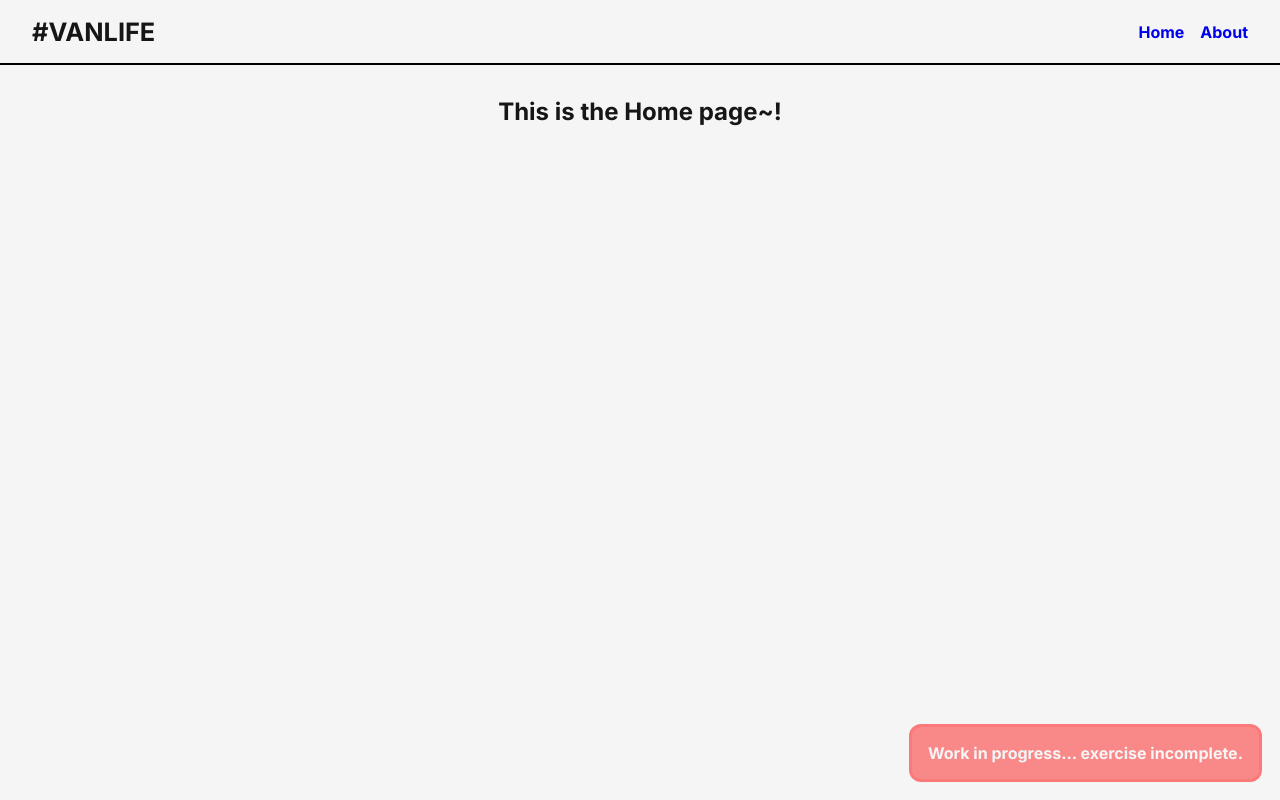
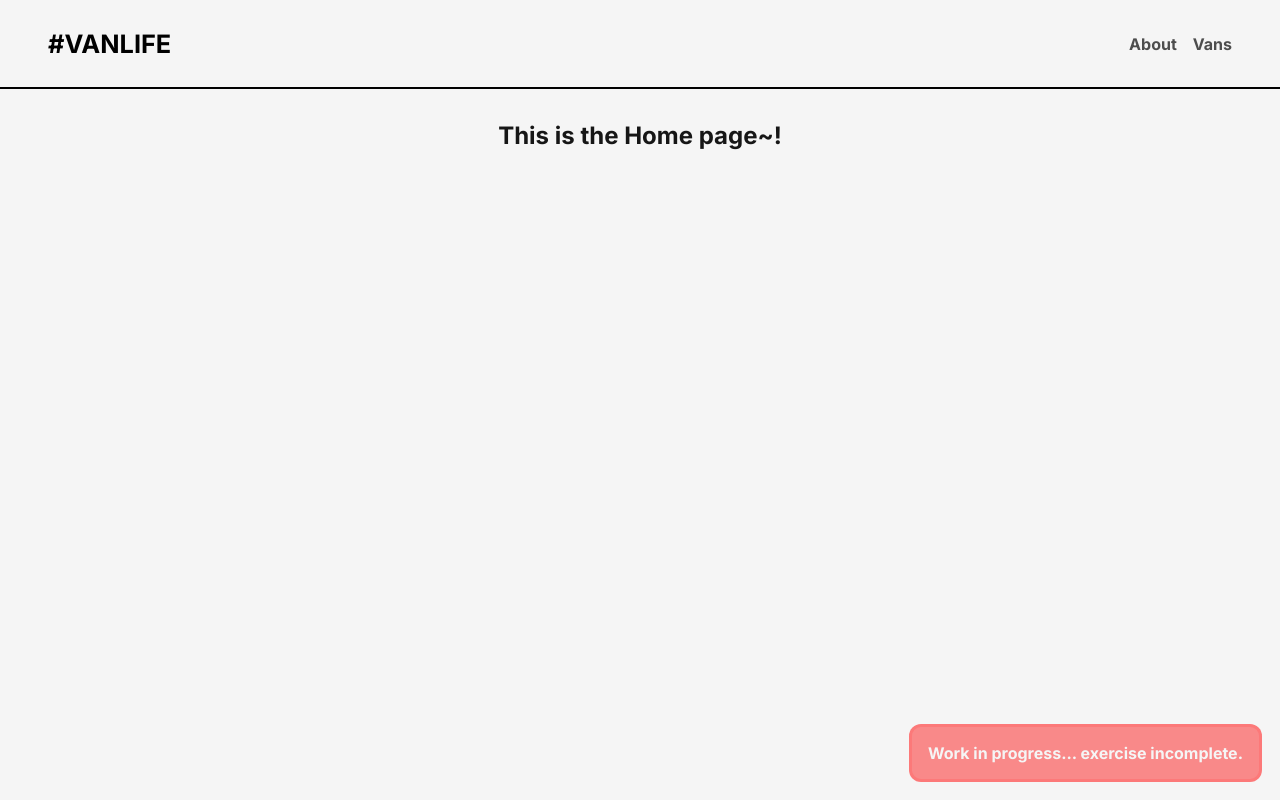
Before and after one commit to MadHapps/Module-11---Van-Life, a React (Vite) app: page / in a window 1280 px wide. Built offline with nearby package versions, Linux system fonts and the light colour scheme.

Commit message:
Updated Navbar padding

```diff
--- a/src/App.jsx
+++ b/src/App.jsx
@@ -1,8 +1,9 @@
 import "./App.css";
 import { BrowserRouter as Router, Routes, Route } from "react-router-dom";
+import Layout from "./components/Layout";
 import Home from "./pages/Home";
 import About from "./pages/About";
-import Layout from "./components/Layout";
+import Vans from "./pages/Vans";
 
 function App() {
   return (
@@ -11,6 +12,7 @@ function App() {
         <Routes>
           <Route path="/" element={<Home />}  />
           <Route path="/about" element={<About />}  />
+          <Route path="/vans" element={<Vans />}  />
         </Routes>
       </Layout>
     </Router>
--- a/src/components/Navbar.jsx
+++ b/src/components/Navbar.jsx
@@ -5,12 +5,12 @@ export default function Navbar() {
 
     return (
         <nav>
-            <h1 role="banner" className="logo">
+            <Link to="/" className="logo" role="banner">
                 #VANLIFE
-            </h1>
+            </Link>
             <div className="link-wrapper">
-                <Link to="/">Home</Link>
                 <Link to="/about">About</Link>
+                <Link to="/vans">Vans</Link>
             </div>
         </nav>
     )
--- a/src/components/styling/Navbar.css
+++ b/src/components/styling/Navbar.css
@@ -2,22 +2,39 @@ nav {
     display: flex;
     justify-content: space-between;
     align-items: center;
-    padding: 1em 2em;
+    padding: 1.75em 3em;
     border-bottom: 2px solid black;
     margin-bottom: 1em;
 }
 
 nav .logo {
     font-size: 1.584em;
+    color: #000000;
+    cursor: pointer;
 }
 
 nav .link-wrapper {
     display: flex;
+    align-items: center;
+    justify-content: center;
     gap: 1em;
+    height: 1.5em;
 }
 
 nav a {
     font-size: 1em;
     font-weight: 700;
     text-decoration: none;
+    color: #4D4D4D;
 }
+
+nav .link-wrapper > a:hover,
+nav .link-wrapper > a:focus        {
+    color: #161616;
+    outline: none;
+    border-bottom: 2px solid #000000;
+}
+
+nav a:active {
+    opacity: .5;
+}
```
